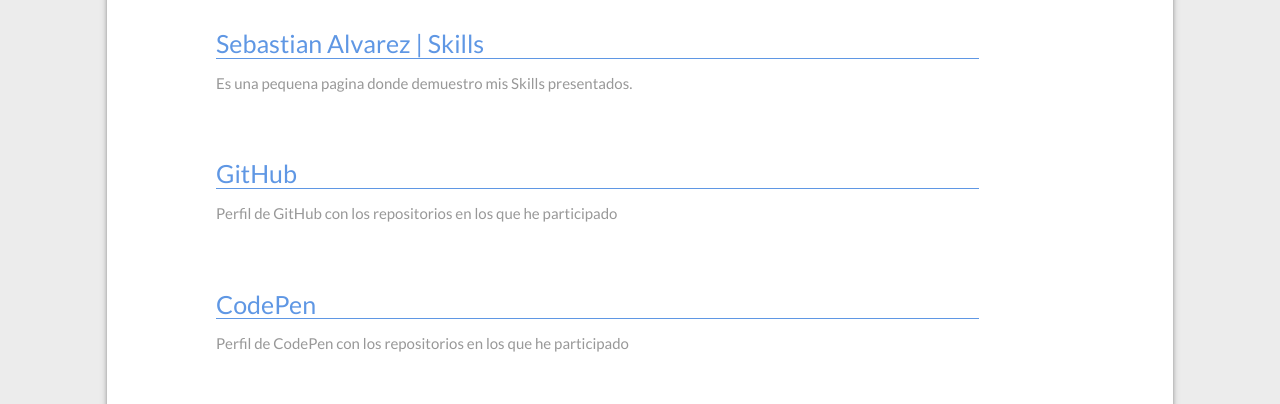
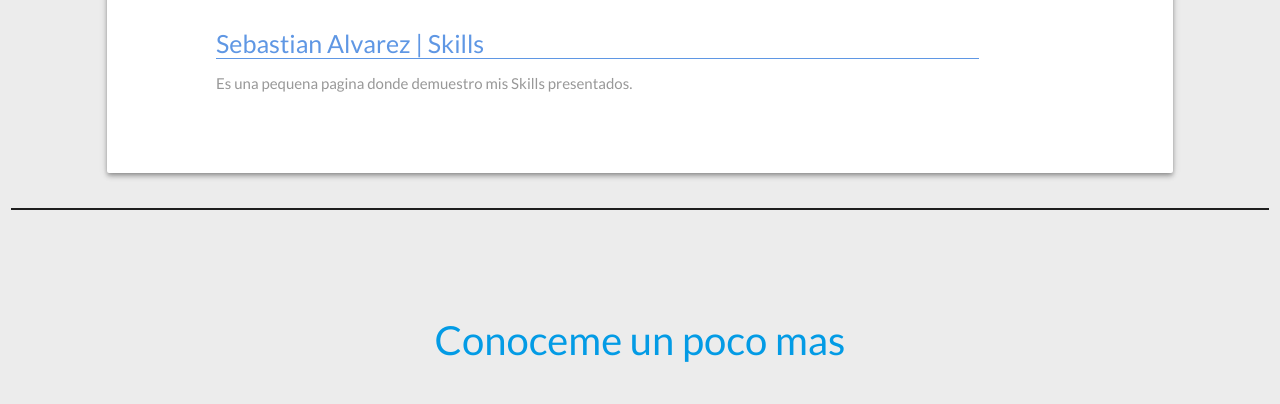
Before and after one commit to sebasjoa/CV, a plain HTML site: page index.html in a window 1280 px wide. Shown: the part 3268-3672 px from the top of the page. Drawn offline with nearby package versions, Linux system fonts and the light colour scheme.

Commit message:
Quite el Github y el Codepen del portafolio

```diff
--- a/index.html
+++ b/index.html
@@ -287,18 +287,6 @@
 										</p>
 							</div>
 
-							<div style="cursor: pointer" onclick="window.location='http://whitefaq.000webhostapp.com/';" class="row hoverable">
-								<h4>GitHub </h4>
-										<p> Perfil de GitHub con los repositorios en los que he participado
-										</p>
-							</div>
-
-							<div style="cursor: pointer" onclick="window.location='https://codepen.io/Sebasjoa21/';" class="row hoverable">
-								<h4>CodePen </h4>
-										<p> Perfil de CodePen con los repositorios en los que he participado
-										</p>
-							</div>
-
 
 
 				</div>
```
